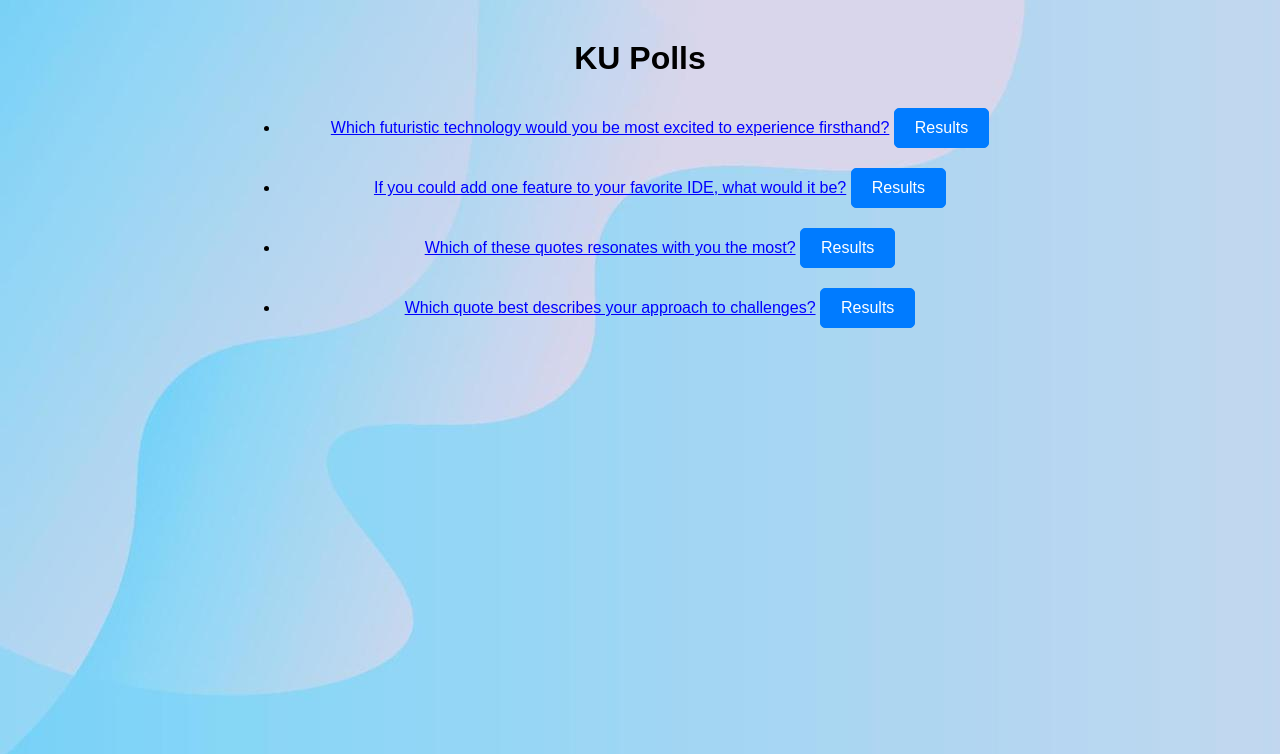
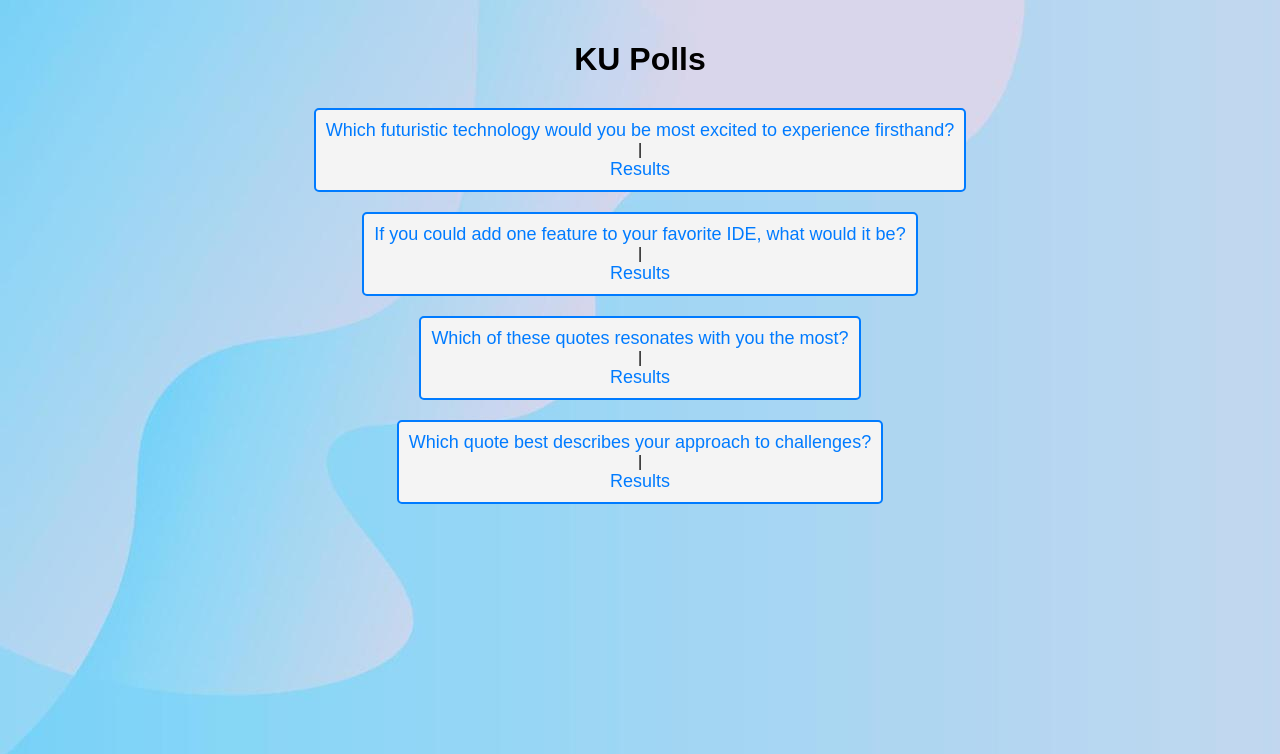
Before and after one commit to KikyoBRV/ku-polls, a Django app: page /polls/ in a window 1280 px wide. Shown: the top 754 px of the page. Run offline with Django 5.2, Linux system fonts and the light colour scheme; data comes from the database, SQL or seed files in the repository.

Commit message:
Update appearance of polls index

```diff
--- a/polls/templates/polls/index.html
+++ b/polls/templates/polls/index.html
@@ -1,10 +1,72 @@
+<!--<!DOCTYPE html>-->
+<!--<html lang="en">-->
+<!--<head>-->
+<!--    &lt;!&ndash; Load the static files &ndash;&gt;-->
+<!--    {% load static %}-->
+<!--    <link rel="stylesheet" href="{% static 'polls/style.css' %}">-->
+<!--    <title>KU Polls</title>-->
+<!--    <style>-->
+<!--        body {-->
+<!--            font-family: Arial, sans-serif;-->
+<!--            text-align: center;-->
+<!--            margin: 0;-->
+<!--            padding: 0;-->
+<!--        }-->
+<!--        .container {-->
+<!--            max-width: 800px;-->
+<!--            margin: 0 auto;-->
+<!--            padding: 20px;-->
+<!--        }-->
+<!--        .polls-list {-->
+<!--            margin-bottom: 30px;-->
+<!--        }-->
+<!--        .poll-item {-->
+<!--            margin-bottom: 10px;-->
+<!--        }-->
+<!--        .view-results {-->
+<!--            display: inline-block;-->
+<!--            padding: 10px 20px;-->
+<!--            margin-top: 10px;-->
+<!--            border: 1px solid #007bff;-->
+<!--            border-radius: 5px;-->
+<!--            background-color: #007bff;-->
+<!--            color: white;-->
+<!--            text-decoration: none;-->
+<!--            font-size: 16px;-->
+<!--        }-->
+<!--        .view-results:hover {-->
+<!--            background-color: #0056b3;-->
+<!--        }-->
+<!--        h1 {-->
+<!--            margin-top: 20px;-->
+<!--        }-->
+<!--    </style>-->
+<!--</head>-->
+<!--<body>-->
+<!--    <div class="container">-->
+<!--        <h1>KU Polls</h1>-->
+
+<!--        {% if latest_question_list %}-->
+<!--            <ul class="polls-list">-->
+<!--            {% for question in latest_question_list %}-->
+<!--                <li class="poll-item">-->
+<!--                    <a href="{% url 'polls:detail' question.id %}">{{ question.question_text }}</a>-->
+<!--                    <a class="view-results" href="{% url 'polls:results' question.id %}">Results</a>-->
+<!--                </li>-->
+<!--            {% endfor %}-->
+<!--            </ul>-->
+<!--        {% else %}-->
+<!--            <p>No polls are available.</p>-->
+<!--        {% endif %}-->
+<!--    </div>-->
+<!--</body>-->
+<!--</html>-->
 <!DOCTYPE html>
 <html lang="en">
 <head>
     <!-- Load the static files -->
     {% load static %}
     <link rel="stylesheet" href="{% static 'polls/style.css' %}">
-    <title>KU Polls</title>
     <style>
         body {
             font-family: Arial, sans-serif;
@@ -17,16 +79,34 @@
             margin: 0 auto;
             padding: 20px;
         }
+        h1 {
+            margin-bottom: 20px;
+        }
         .polls-list {
-            margin-bottom: 30px;
+            list-style: none;
+            padding: 0;
         }
-        .poll-item {
-            margin-bottom: 10px;
+        .polls-list li {
+            display: inline-block;
+            margin: 10px;
+            padding: 10px;
+            border: 2px solid #007bff;
+            border-radius: 5px;
+            background-color: #f4f4f4;
+        }
+        .polls-list a {
+            text-decoration: none;
+            color: #007bff;
+            font-size: 18px;
+            display: block;
+        }
+        .polls-list a:hover {
+            text-decoration: underline;
         }
         .view-results {
             display: inline-block;
             padding: 10px 20px;
-            margin-top: 10px;
+            margin-top: 20px;
             border: 1px solid #007bff;
             border-radius: 5px;
             background-color: #007bff;
@@ -37,10 +117,8 @@
         .view-results:hover {
             background-color: #0056b3;
         }
-        h1 {
-            margin-top: 20px;
-        }
     </style>
+    <title>KU Polls</title>
 </head>
 <body>
     <div class="container">
@@ -48,12 +126,9 @@
 
         {% if latest_question_list %}
             <ul class="polls-list">
-            {% for question in latest_question_list %}
-                <li class="poll-item">
-                    <a href="{% url 'polls:detail' question.id %}">{{ question.question_text }}</a>
-                    <a class="view-results" href="{% url 'polls:results' question.id %}">Results</a>
-                </li>
-            {% endfor %}
+                {% for question in latest_question_list %}
+                    <li><a href="{% url 'polls:detail' question.id %}">{{ question.question_text }}</a> | <a href="{% url 'polls:results' question.id %}">Results</a></li>
+                {% endfor %}
             </ul>
         {% else %}
             <p>No polls are available.</p>
```
